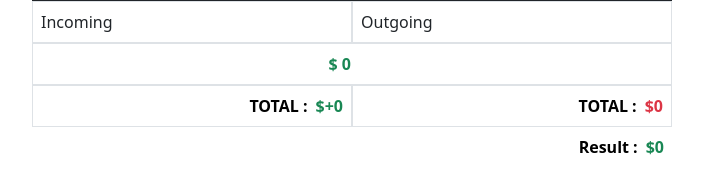
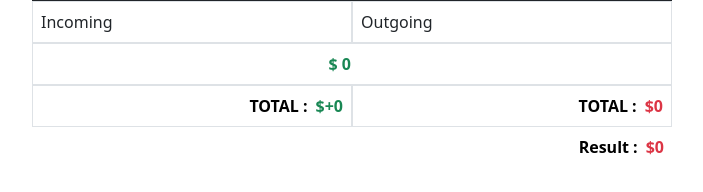
Before and after one commit to Samuel-Marien/moneyapp, a Next.js app: page / in a window 1280 px wide. Shown: the part 112-304 px from the top of the page, without its empty margins (288-991 px from the left). Built offline with nearby package versions, Linux system fonts and the light colour scheme.

Commit message:
fix localStorage & add result

```diff
--- a/components/context/index.js
+++ b/components/context/index.js
@@ -8,16 +8,17 @@ const save = (datas) => {
 
 export const Provider = (props) => {
   const [state, setState] = useState(initialState)
+  const [positiveValue, setPositiveValue] = useState([0])
+  const [negativeValue, setNegativeValue] = useState([0])
   const [loaded, setLoaded] = useState(false)
 
-  //save Item in localStorage
+  // Save Item in localStorage
   useEffect(() => {
     if (!loaded) {
       return
     }
     save(state)
   }, [loaded, state])
-  console.log(state)
 
   // Get item on local Storage
   useEffect(() => {
@@ -34,12 +35,38 @@ export const Provider = (props) => {
     setLoaded(true)
   }, [])
 
+  // Calculate income
+  useEffect(() => {
+    let totalIncome = state.reduce((total, current) => {
+      if (current.value > 0) {
+        return Number(total) + Number(current.value)
+      }
+      return Number(total) + 0
+    }, 0)
+
+    setPositiveValue(totalIncome)
+  }, [state])
+
+  // Calculate outgoing
+  useEffect(() => {
+    let totalIncome = state.reduce((total, current) => {
+      if (current.value < 0) {
+        return Number(total) + Number(current.value)
+      }
+      return Number(total) + 0
+    }, 0)
+
+    setNegativeValue(totalIncome)
+  }, [state])
+
   return (
     <Context.Provider
       {...props}
       value={{
         state,
-        setState
+        setState,
+        positiveValue,
+        negativeValue
       }}
     />
   )
--- a/components/displayer/index.js
+++ b/components/displayer/index.js
@@ -1,4 +1,4 @@
-import React, { useContext, useState, useEffect, useCallback } from 'react'
+import React, { useContext } from 'react'
 
 import Context from '../context'
 
@@ -50,23 +50,11 @@ const IncomeDisplayer = (props) => {
 
 const Displayer = () => {
   const { state } = useContext(Context)
-  const [positiveValue, setPositiveValue] = useState([0])
-  const [negativeValue, setNegativeValue] = useState([0])
-  const [result, setResult] = useState([0])
+  const { positiveValue } = useContext(Context)
+  const { negativeValue } = useContext(Context)
+  const { result } = useContext(Context)
 
-  useEffect(() => {
-    // console.log(state)
-    state
-      ? state.map((item) => {
-          setResult((prec) => [...prec, Number(item.value)])
-          if (item.value > 0) {
-            setPositiveValue((prec) => [...prec, Number(item.value)])
-          } else {
-            setNegativeValue((prec) => [...prec, Number(item.value)])
-          }
-        })
-      : null
-  }, [])
+  console.log(positiveValue)
 
   return (
     <Container className="w-50 ">
@@ -80,38 +68,26 @@ const Displayer = () => {
         <div className="col border p-2 text-success fw-bolder d-flex justify-content-end">
           <span className="text-black">TOTAL : </span>
           <span className="ms-2">$+</span>
-          {positiveValue
-            ? positiveValue.reduce((acc, inc) => {
-                return Number(acc + inc)
-              })
-            : null}
+          {positiveValue}
         </div>
         <div className="col border p-2 text-danger fw-bolder d-flex justify-content-end">
           <span className="text-black">TOTAL :</span>
           <span className="ms-2">$</span>
-          {negativeValue
-            ? negativeValue.reduce((acc, inc) => {
-                return Number(acc + inc)
-              })
-            : null}
+          {negativeValue}
         </div>
-        <div
-          className={`${
-            result.reduce((acc, inc) => {
-              return Number(acc + inc)
-            }) >= 0
-              ? `text-success `
-              : `text-danger`
-          }
-              p-2 d-flex justify-content-end fw-bolder`}
-        >
+        <div className={`p-2 d-flex justify-content-end fw-bolder`}>
           <span className="text-black">Result :</span>{' '}
-          <span className="ms-2">$</span>
-          {result
-            ? result.reduce((acc, inc) => {
-                return Number(acc + inc)
-              })
-            : null}
+          {positiveValue + negativeValue <= 0 ? (
+            <div className="text-danger">
+              <span className="ms-2">$</span>
+              {positiveValue + negativeValue}
+            </div>
+          ) : (
+            <div className="text-success">
+              <span className="ms-2">$</span>
+              {positiveValue + negativeValue}
+            </div>
+          )}
         </div>
       </div>
     </Container>
@@ -119,23 +95,3 @@ const Displayer = () => {
 }
 
 export default Displayer
-
-// const localArray = []
-
-// function getLocalStorage(seter) {
-//   try {
-//     Object.keys(localStorage).forEach(function (key) {
-//       if (localStorage.getItem(key) === localStorage.getItem('localCounter')) {
-//         return
-//       }
-//       // console.log(JSON.parse(localStorage.getItem(key)).id)
-//       localArray.push(JSON.parse(localStorage.getItem(key)))
-//       // seter((prec) => [...prec, JSON.parse(localStorage.getItem(key))])
-//       seter(localArray)
-//     })
-//   } catch (error) {
-//     console.log(error)
-//   }
-
-//   return localArray
-// }
```
Also changed, not shown: components/form/index.js (+1 -22 lines).
